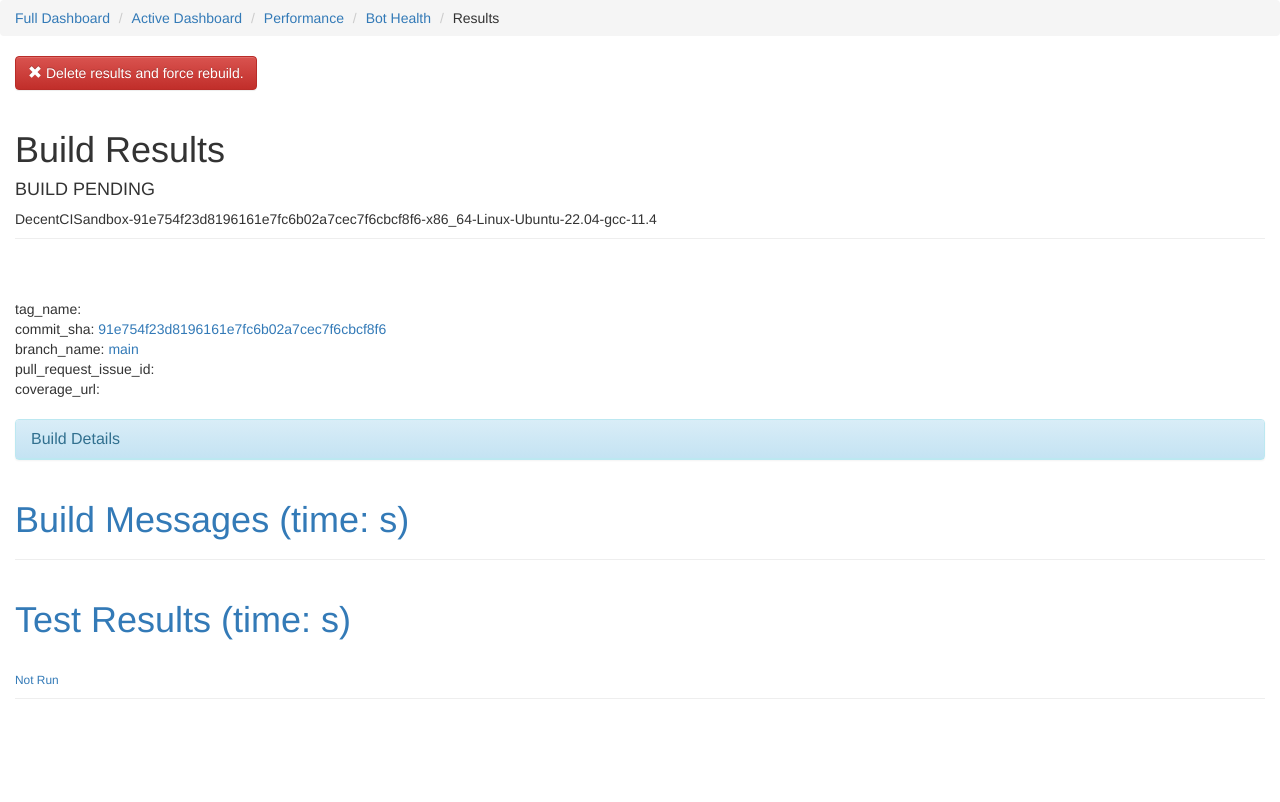
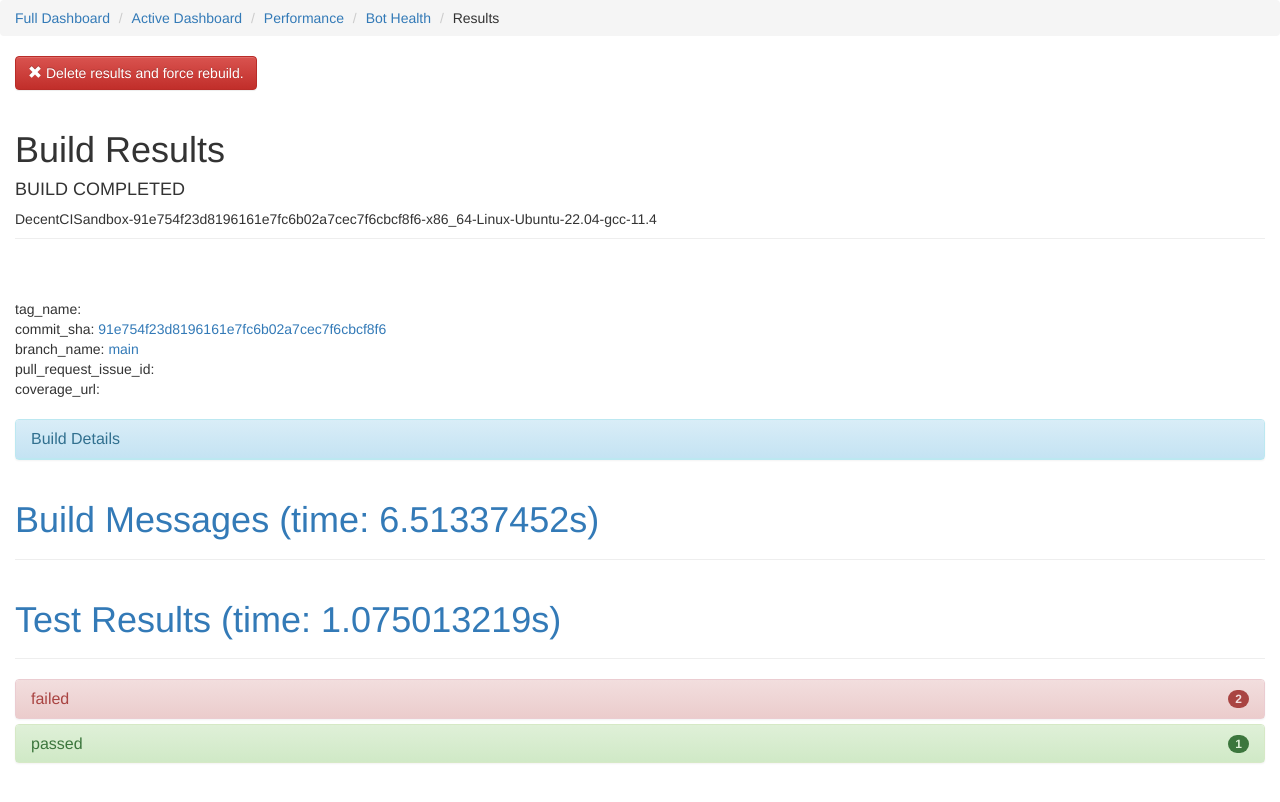
Before and after one commit to Myoldmopar/DecentCISandboxDashboard, a Jekyll site: the page built from _posts/main/2023-08-26-DecentCISandbox-91e754f23d8196161e7fc6b02a7cec7f6cbcf8f6-x86_64-Linux-Ubuntu-22.04-gcc-11.4-results.html, in a window 1280 px wide. Shown: the top 802 px of the page. Built offline with Jekyll 4.4.1, drawn with Linux system fonts in a browser that asks for light colours.

Commit message:
dci-u22-nrel-b: Commit final build results file: 2023-08-26-DecentCISandbox-91e754f23d8196161e7fc6b02a7cec7f6cbcf8f6-x86_64-Linux-Ubuntu-22.04-gcc-11.4-results.html

```diff
--- a/_posts/main/2023-08-26-DecentCISandbox-91e754f23d8196161e7fc6b02a7cec7f6cbcf8f6-x86_64-Linux-Ubuntu-22.04-gcc-11.4-results.html
+++ b/_posts/main/2023-08-26-DecentCISandbox-91e754f23d8196161e7fc6b02a7cec7f6cbcf8f6-x86_64-Linux-Ubuntu-22.04-gcc-11.4-results.html
@@ -3,12 +3,12 @@ title: DecentCISandbox-91e754f23d8196161e7fc6b02a7cec7f6cbcf8f6-x86_64-Linux-Ubu
 permalink: DecentCISandbox-91e754f23d8196161e7fc6b02a7cec7f6cbcf8f6-x86_64-Linux-Ubuntu-22.04-gcc-11.4.html
 tags: data
 layout: ci_results
-date: '2023-08-26 21:53:17'
+date: '2023-08-26 21:53:25'
 unhandled_failure: false
 build_error_count: 0
 build_warning_count: 0
-test_count: 0
-test_passed_count: 0
+test_count: 3
+test_passed_count: 1
 repository: Myoldmopar/DecentCISandbox
 compiler: gcc
 compiler_version: '11.4'
@@ -17,14 +17,14 @@ os: Linux
 os_release: Ubuntu-22.04
 commit_sha: 91e754f23d8196161e7fc6b02a7cec7f6cbcf8f6
 branch_name: main
-test_run: false
+test_run: true
 pull_request_issue_id: ''
 pull_request_base_repository: ''
 pull_request_base_ref: ''
 device_id: x86_64-Linux-Ubuntu-22.04-gcc-11.4
-pending: true
-build_time:
-test_time:
+pending: false
+build_time: 6.51337452
+test_time: 1.075013219
 install_time:
 results_repository: Myoldmopar/DecentCISandboxDashboard
 machine_name: dci-u22-nrel-b
@@ -54,7 +54,36 @@ valgrind_counters_total_indirect_jump_misses:
 
   ],
   "test_results": [
+    {
+      "name": "DecentCISandboxTest1",
+      "status": "passed",
+      "time": "0.00518229",
+      "output": "Hello, World!\n",
+      "parsed_errors": [
 
+      ],
+      "failure_type": ""
+    },
+    {
+      "name": "DecentCISandboxTest2",
+      "status": "failed",
+      "time": "0.00311118",
+      "output": "Hello, World!\n",
+      "parsed_errors": [
+
+      ],
+      "failure_type": "Failed"
+    },
+    {
+      "name": "DecentCISandboxTest3",
+      "status": "failed",
+      "time": "0.00261453",
+      "output": "Hello, World!\n",
+      "parsed_errors": [
+
+      ],
+      "failure_type": "Failed"
+    }
   ],
   "failure": null,
   "configuration": {
@@ -62,12 +91,12 @@ valgrind_counters_total_indirect_jump_misses:
     "permalink": "DecentCISandbox-91e754f23d8196161e7fc6b02a7cec7f6cbcf8f6-x86_64-Linux-Ubuntu-22.04-gcc-11.4.html",
     "tags": "data",
     "layout": "ci_results",
-    "date": "2023-08-26 21:53:17",
+    "date": "2023-08-26 21:53:25",
     "unhandled_failure": false,
     "build_error_count": 0,
     "build_warning_count": 0,
-    "test_count": 0,
-    "test_passed_count": 0,
+    "test_count": 3,
+    "test_passed_count": 1,
     "repository": "Myoldmopar/DecentCISandbox",
     "compiler": "gcc",
     "compiler_version": "11.4",
@@ -76,14 +105,14 @@ valgrind_counters_total_indirect_jump_misses:
     "os_release": "Ubuntu-22.04",
     "commit_sha": "91e754f23d8196161e7fc6b02a7cec7f6cbcf8f6",
     "branch_name": "main",
-    "test_run": false,
+    "test_run": true,
     "pull_request_issue_id": "",
     "pull_request_base_repository": "",
     "pull_request_base_ref": "",
     "device_id": "x86_64-Linux-Ubuntu-22.04-gcc-11.4",
-    "pending": true,
-    "build_time": null,
-    "test_time": null,
+    "pending": false,
+    "build_time": 6.51337452,
+    "test_time": 1.075013219,
     "install_time": null,
     "results_repository": "Myoldmopar/DecentCISandboxDashboard",
     "machine_name": "dci-u22-nrel-b",
```
